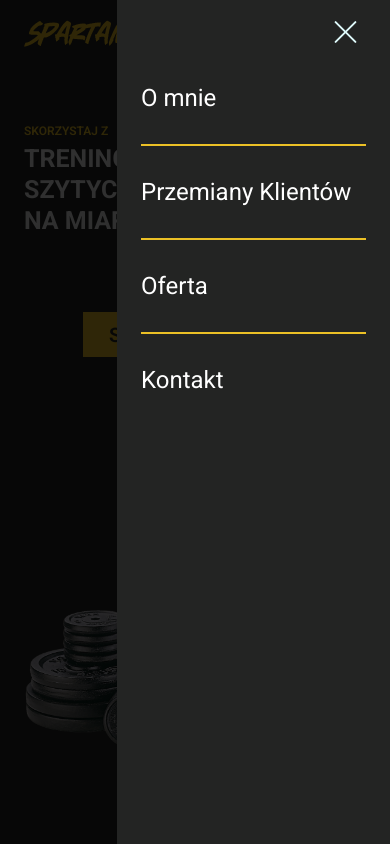
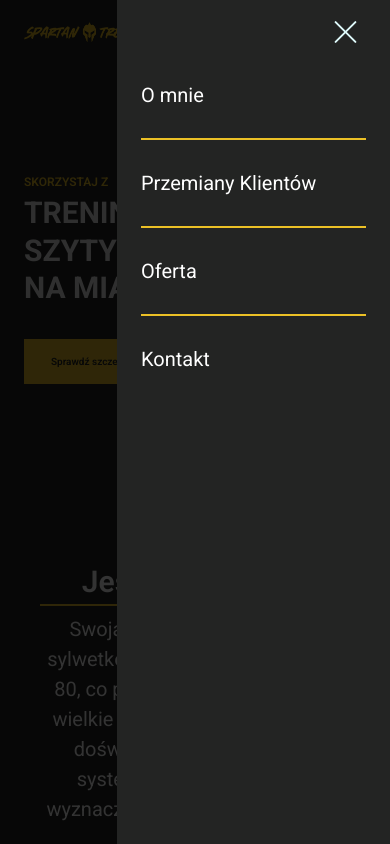
Before and after one commit to m-uchyla/personal-trainer, a React (Vite) app: page / in a window 390 px wide. Both pictures are taken after a click on the element 346 px from the left and 32 px from the top of the page. Shown: the top 844 px of the page. Built offline with nearby package versions, Linux system fonts and the light colour scheme.

Commit message:
Final push RWD

```diff
--- a/src/components/modules/Button.jsx
+++ b/src/components/modules/Button.jsx
@@ -4,7 +4,7 @@ const Button = ({text, variation}) => {
   return (
     <>
         <div className={`${(variation == 1) ? "border-2 border-primary bg-primary text-dark button-hover1 hover:text-primary " : "border-2 border-primary bg-dark text-primary button-hover2 hover:text-dark"} button-animation sm:mt-0 mt-2 grow button px-6 h-[45px] cursor-pointer flex-center relative`}>
-            <button className={`text-[20px] z-10 font-semibold`}>{text}</button>
+            <button className={`sm:text-[20px] text-[10px] z-10 font-semibold`}>{text}</button>
         </div>
     </>
   )
--- a/src/components/sections/About.jsx
+++ b/src/components/sections/About.jsx
@@ -5,15 +5,15 @@ import { FaTwitterSquare, FaFacebookSquare, FaInstagramSquare  } from "react-ico
 const About = () => {
   return (
     <section id='about' className='mt-20 md:mt-10 lg:mt-0'>
-      <div className='flex justify-between items-center'>
-        <img src={Weight} className='w-[550px]'/>
-        <div>
-          <h2 className='text-[48px] font-semibold text-secondary'>Jestem Mateold!</h2>
-          <div className='bg-primary w-[500px] h-[2px]'/>
-          <p className='max-w-[585px] text-[20px] text-secondary mt-2'>
+      <div className='flex md:flex-row flex-col-reverse justify-between items-center'>
+        <img src={Weight} className='lg:w-[550px] md:w-[400px] md:block hidden sm:w-[430px] w-[330px]'/>
+        <div className='flex flex-col'>
+          <h2 className='lg:text-[48px] md:text-[40px] sm:text-[36px] text-[30px] md:text-start text-center font-semibold text-white'>Jestem Mateold!</h2>
+          <div className='bg-primary lg:w-[500px] md:w-[400px] sm:w-[510px] w-[300px] h-[2px]'/>
+          <p className='lg:w-[585px] md:w-[460px] sm:w-[520px] w-[310px] text-[20px] md:text-start text-center text-white mt-2 md:mb-0 mb-10'>
             Swoją przygodę ze sportami sylwetkowymi zacząłem w latach 80, co przekłada się nie tylko na wielkie bicepsy, ale też ogromne doświadczenie. Jeśli jesteś systematyczny i dążysz do wyznaczonych celów, osiągniemy je wspólnie!
           </p>
-          <div className='flex-1 flex justify-start gap-2 max-w-[585px] mt-2'>
+          <div className='flex-1 flex md:justify-start justify-center gap-2 max-w-[585px] mt-2'>
             <a className='cursor-pointer'>
               <FaTwitterSquare size={50} color={"rgb(235 192 38)"}/>
             </a>
--- a/src/components/sections/Hero.jsx
+++ b/src/components/sections/Hero.jsx
@@ -4,23 +4,23 @@ import { Bodybuilder, Trapeze, Trapeze2 } from '../../assets'
 
 const Hero = () => {
   return (
-    <section id="hero" className='mt-20 md:mt-10 lg:mt-0'>
+    <section id="hero" className='sm:mt-20 lg:mt-0'>
         {/* <img src={Trapeze} className='absolute right-[40vh] -top-[1px]'/> */}
         {/* <img src={Trapeze2} className='prevent-select absolute right-[-6vh] -top-[2vh]'/> */}
         <div className='flex'>
-          <div className='flex-1 leading-tight flex flex-col justify-center z-[1]'>
+          <div className='flex leading-tight flex-col justify-center z-[1] sm:max-w-[100%] max-w-[250px]'>
               <span className='text-primary font-semibold text-[12px] xs:text-[18px] md:text-[24px] xl:text-[32px]'>SKORZYSTAJ Z</span>
-              <h1 className='text-secondary font-bold text-[25px] xs:text-[40px] md:text-[70px] xl:text-[90px] mt-1 mb-6'>TRENINGÓW SZYTYCH<br/>NA MIARĘ</h1>
+              <h1 className='text-secondary font-bold text-[30px] xs:text-[40px] md:text-[70px] xl:text-[90px] mt-1 mb-6'>TRENINGÓW SZYTYCH<br/>NA MIARĘ</h1>
               <div className='w-[225px] hidden ss:block'>
                   <Button text={"Sprawdź szczegóły"} variation={1} />
               </div>
           </div>
-          <div className='flex-1'>
-              <img src={Bodybuilder} className='prevent-select scale-90  sm:scale-1 relative z-[1] -top-2 sm:top-6 sm:-right-6' />
+          <div className='flex'>
+              <img src={Bodybuilder} className='prevent-select sm:w-[100%] sm:h-[100%] w-[300px] h-[400px]  sm:relative absolute z-[1] -top-[-80px] sm:top-6 sm:-right-12 ss:-right-[130px] -right-32' />
           </div>
         </div>
-        <div className='w-[225px] mx-auto block ss:hidden'>
-                  <Button text={"Sprawdź szczegóły"} variation={1} />
+        <div className='sm:w-[225px] w-[140px] sm:mx-auto block ss:hidden'>
+          <Button text={"Sprawdź szczegóły"} variation={1} />
         </div>
     </section>
   )
--- a/src/components/sections/Navbar.jsx
+++ b/src/components/sections/Navbar.jsx
@@ -61,7 +61,7 @@ const Navbar = () => {
         <div className={`${styles.boxWidth}`}>
           <div className='flex justify-between items-center'>
             <a href="/">
-              <img src={logo} className={`${navbar ? "brightness-[100%]" : "brightness-100"}`} />
+              <img src={logo} className={`${navbar ? "brightness-[100%]" : "brightness-100"} sm:w-[100%] w-[120px]`} />
             </a>
             <ul className='list-none sm:flex hidden items-center justify-between'>
               {navLinks.map((link, index) => (
@@ -83,7 +83,7 @@ const Navbar = () => {
                     <ul className='list-none flex-col justify-end items-center flex-1 mt-7'>
                         {navLinks.map((link, index)=>(
                         <div key={link.id}>
-                          <li key={link.id} className={`font-poppins text-[24px] text-white font-normal cursor-pointer py-7`} onClick={()=>{}}>
+                          <li key={link.id} className={`font-poppins sm:text-[24px] text-[20px] text-white font-normal cursor-pointer py-7`} onClick={()=>{}}>
                               <div onClick={() => {smoothScroll(link.href.slice(1));setOpenCloseNav(false)}} >{link.title}</div>
                           </li>
                           {((index+1) == navLinks.length) ? "" : <div className='w-full h-[2px] bg-primary'/>}
--- a/src/components/sections/Transforms.jsx
+++ b/src/components/sections/Transforms.jsx
@@ -22,10 +22,10 @@ const Transforms = () => {
   }
 
   return (
-    <section id='transforms' className='mt-20 md:mt-10 lg:mt-0 '>
-        <h2 className='text-[48px] mb-10 text-center font-semibold text-white'>Oto Ci, którzy mi zaufali!</h2>
-        <div className='flex justify-evenly'>
-          <img src={arrow} className='w-[100px] h-[100px] absolute left-[48vh] top-[165vh]'/>
+    <section id='transforms' className='md:mt-10 mt-5 lg:mt-0 '>
+        <h2 className='lg:text-[48px] ss:text-[40px] text-[36px] lg:mb-10 mb-5 text-center font-semibold text-white'>Oto Ci, którzy mi zaufali!</h2>
+        <div className='flex justify-evenly sm:flex-row flex-col items-center relative'>
+          <img src={arrow} className='w-[100px] h-[100px] absolute lg:left-[0] md:left-[120px] lg:top-[-10vh] md:top-[-10vh] top-[-85px] left-1'/>
           {transforms.map((transform, index) => (
             <div key={"transform"+index}>
               <h4 className='ml-5 mb-[-10px] text-[29px] text-white font-semibold'>{transform.name}, {transform.age}</h4>
@@ -35,10 +35,10 @@ const Transforms = () => {
               */}
               <div className='w-[250px] h-[2px] ml-5 mb-2 bg-primary'/>
               <ReactCardFlip isFlipped={flipped[index]} flipDirection="horizontal">
-                  <img src={transform.img1} className='w-[300px] h-[400px] div-behind cursor-pointer' onClick={() => handleClick(index)}/>
-                  <img src={transform.img2} className='w-[300px] h-[400px] div-behind cursor-pointer' onClick={() => handleClick(index)}/>
+                  <img src={transform.img1} className='w-[300px] h-[400px] div-behind cursor-pointer prevent-select' onClick={() => handleClick(index)}/>
+                  <img src={transform.img2} className='w-[300px] h-[400px] div-behind cursor-pointer prevent-select' onClick={() => handleClick(index)}/>
               </ReactCardFlip>
-              <div className='w-[250px] h-[2px] ml-5 mt-2 bg-primary'/>
+              <div className='w-[250px] h-[2px] md:mb-0 mb-10 ml-5 mt-2 bg-primary'/>
             </div>
           ))}
 
--- a/src/index.css
+++ b/src/index.css
@@ -5,7 +5,9 @@
 @tailwind utilities;
 
 /* ===== BASICS ===== */
-
+* {
+  -webkit-tap-highlight-color: transparent;
+}
 :root {
   font-family: 'Roboto', sans-serif;
 }
--- a/tailwind.config.js
+++ b/tailwind.config.js
@@ -15,8 +15,8 @@ module.exports = {
       },
     },
     screens: {
-      xs: "480px",
-      ss: "620px",
+      xs: "420px",
+      ss: "420px",
       sm: "768px",
       md: "1024px",
       lg: "1400px",
```
